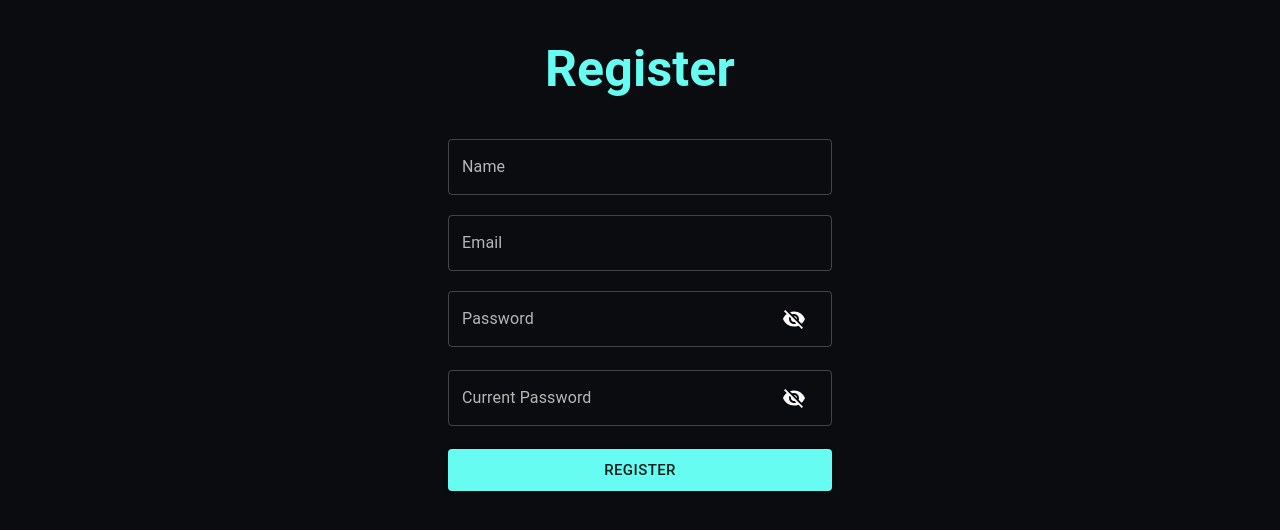
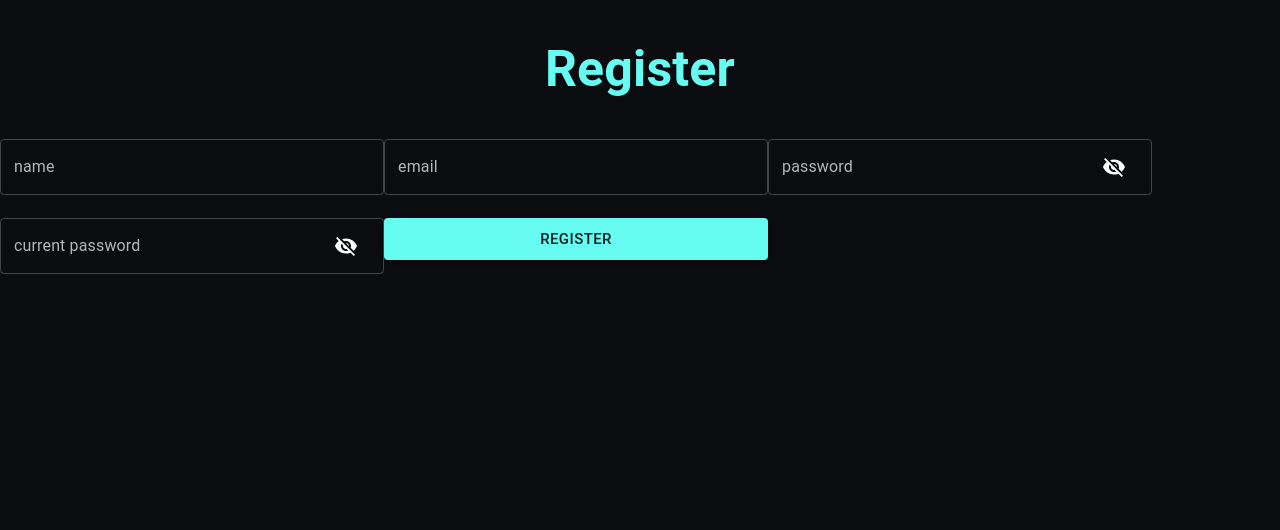
Before and after one commit to Mgrdich/POS, a React (Create React App) app in the folder client/: page /register in a window 1280 px wide. Shown: the top 530 px of the page. Built offline with nearby package versions, Linux system fonts and the light colour scheme.

Commit message:
FE: Register page fixed, fixed password type for login and register

```diff
--- a/client/src/components/auth/Login.tsx
+++ b/client/src/components/auth/Login.tsx
@@ -41,7 +41,7 @@ const Login: React.FC<RouteComponentProps> = (props) => {
         });
     };
         // TODO FE: Change to grid
-    const LoginFields = [{name:'email', placeholder:'email'},{name:'password', placeholder:'password'}];
+    const LoginFields = [{name:'email', placeholder:'email'},{name:'password', placeholder:'password', type:'password'}];
     return (
         <LoginRegisterTemplate
             templateName='Login'
--- a/client/src/components/auth/Register.tsx
+++ b/client/src/components/auth/Register.tsx
@@ -1,12 +1,9 @@
 import React, {useRef} from 'react';
-import {Button, TextField} from "@material-ui/core";
-import PasswordField from "../Reusable/PasswordField";
 import {useForm} from "react-hook-form";
 import axios, {AxiosResponse} from 'axios';
 import {useServerErrorHandle} from "../Hooks/useServerErrorHandle";
 import {RouteComponentProps} from "react-router";
-import {errorChecker, errorText} from "../../util/views";
-import Grid from "@material-ui/core/Grid";
+import LoginRegisterTemplate from "./LoginRegisterTemplate";
 
 type FormData = {
     email: string;
@@ -16,7 +13,7 @@ type FormData = {
 }
 
 const Register: React.FC<RouteComponentProps>= (props) => {
-    const {handleSubmit, register, errors, watch} = useForm<FormData>();
+    const {handleSubmit, register, errors, watch,control} = useForm<FormData>();
     const [serverError, setterError] = useServerErrorHandle();
     const password = useRef<any>();
     password.current = watch('password','');
@@ -34,65 +31,19 @@ const Register: React.FC<RouteComponentProps>= (props) => {
         })
     };
 
-
+// TODO FE: Change to grid , Check type for password
+    const RegisterFields = [
+        {name:'name', placeholder:'name'},
+        {name:'email', placeholder:'email'},
+        {name:'password', placeholder:'password',type:'password'},
+        {name:'current_password', placeholder:'current password',type: 'password'}
+        ];
     return (
-        <div className='loginRegister'>
-            <h1>Register</h1>
-                <form noValidate autoComplete="off" onSubmit={handleSubmit(onSubmit)}>
-                    <Grid container direction='column' alignItems="center" justify='center'>
-                        <TextField
-                            id="name"
-                            label="Name"
-                            name="name"
-                            variant="outlined"
-                            error={errorChecker('name', errors, serverError)}
-                            inputRef={register({
-                                required: "This Field is Required"
-                            })}
-                            helperText={errorText('name', errors, serverError)}
-                        />
-                        <TextField
-                            label="Email"
-                            name="email"
-                            variant="outlined"
-                            error={errorChecker('email', errors, serverError)}
-                            inputRef={register({
-                                required: "This Field is Required"
-                            })}
-                            helperText={errorText('email', errors, serverError)}
-
-                        />
-                        <PasswordField
-                            label="Password"
-                            name="password"
-                            inputRef={register({
-                                required: "This Field is Required",
-                                minLength:{
-                                    value:5,
-                                    message:'Password must have at least 5 characters'
-                                },
-                            })}
-                            error={errorChecker('password', errors, serverError)}
-                            helperText={errorText('password', errors, serverError)}
-                        />
-                        <PasswordField
-                            label="Current Password"
-                            name="current_password"
-                            inputRef={register({
-                                required: "This Field is Required",
-                                validate:value =>
-                                    value === password.current || 'The password do not much'
-                            })}
-                            error={errorChecker('current_password', errors, serverError)}
-                            helperText={errorText('current_password', errors, serverError)}
-                        />
-                        <Button color="primary" variant="contained" size="large" className="submitBtn"
-                                type="submit">Register</Button>
-                    </Grid>
-                </form>
-
-        </div>
-
+        <LoginRegisterTemplate
+            templateName='Register'
+            dynamicInputFields={{InputFields: RegisterFields, register, control, errors, serverError}}
+            handleSubmit={handleSubmit}
+            onSubmit={onSubmit}/>
     );
 };
 
--- a/client/src/interfaces/General/index.ts
+++ b/client/src/interfaces/General/index.ts
@@ -3,7 +3,7 @@ import {IDropDownData} from "../Reusable";
 export interface InputField {
     name: string;
     id?:string;
-    type?: "textArea" | "select" | "password";
+    type?: string;
     placeholder: string;
     required?: boolean;
     data?: Array<IDropDownData>;
```
